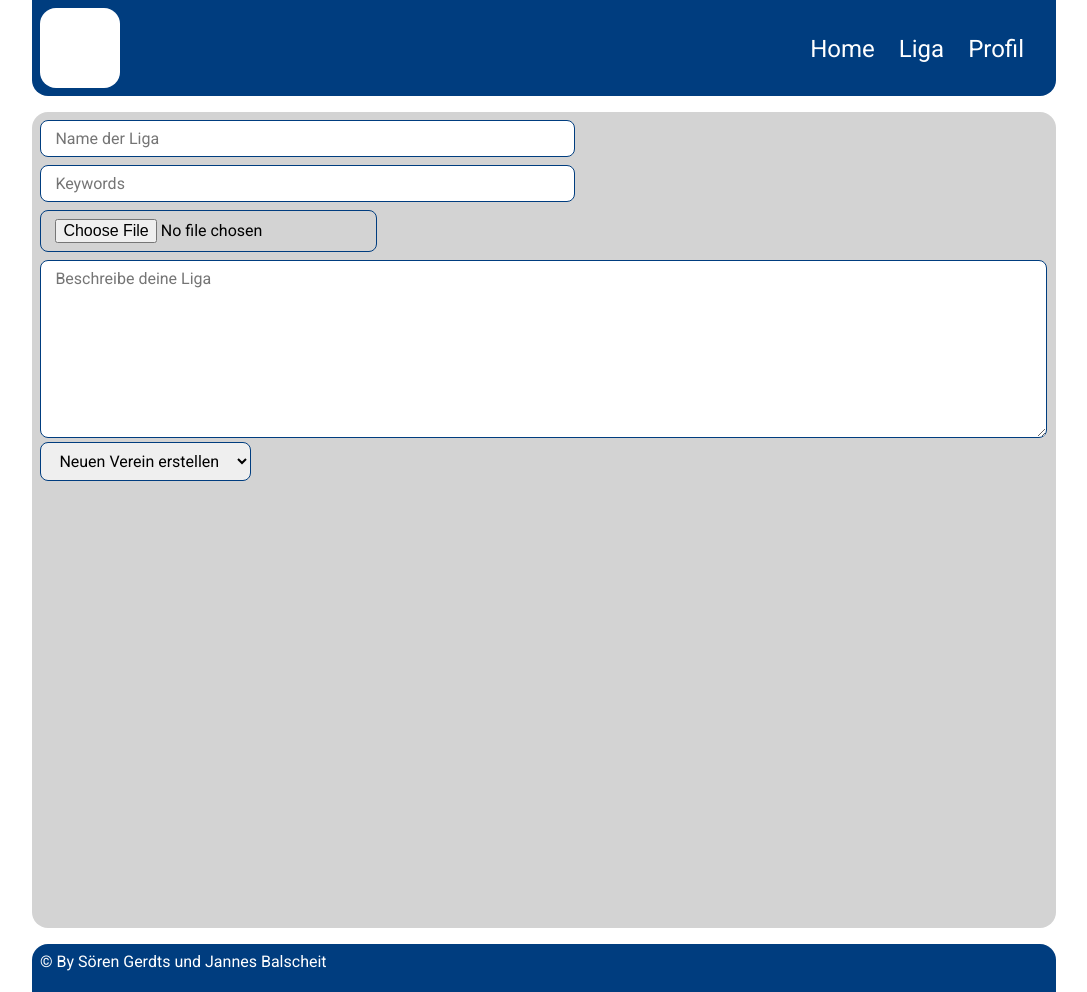
After one commit to capoaira/liga-tabelle, a PHP site: page /liga/erstellen.php in a window 1280 px wide. The commit adds this page. Shown: the whole page, without its empty margins (96-1183 px from the left). Run offline with PHP 8.4, Linux system fonts and the light colour scheme; a user stored in the database is signed in; data that the repository does not hold is empty; some libraries are stand-ins or nearby versions.

Commit message:
erste schritte

```diff
--- /dev/null
+++ b/css/liga-erstellen.css
@@ -0,0 +1,51 @@
+body {
+    grid: "head"
+          "main"
+          "foot"
+          / 1fr;
+}
+
+#content {
+    display: flex;
+    flex-direction: column;
+}
+
+input {
+    display: block;
+    margin-bottom: .5em;
+}
+
+input#liganame,
+input#keywords {
+    width: 50%;
+}
+
+textarea {
+    width: calc(100% - 2em);
+    height: 10em;
+}
+
+div#vereinErstellen {
+    position: fixed;
+    background-color: rgba(31, 31, 31, .7);
+    top: 0;
+    left: 0;
+    width: 100%;
+    height: 100%;
+    z-index: 1000;
+}
+
+div#vereinErstellen div {
+    position: absolute;
+    top: 50%;
+    left: 50%;
+    width: 60%;
+    transform: translate(-50%, -50%);
+    padding: .5em;
+    border-radius: 1em;
+    background-color: rgba(76, 153, 235, 1);
+}
+
+a.btn {
+    margin: .5em;
+}
--- a/css/style.css
+++ b/css/style.css
@@ -5,7 +5,7 @@
     font-size: 1em;
 }
 
-button {
+button, a.btn {
     width: max-content;
     border: none;
     border-radius: 5em;
@@ -13,10 +13,11 @@ button {
     background: rgb(0, 61, 127);
     color: #fff;
     cursor: pointer;
+    text-decoration: none;
     transition: opacity .2s ease;
 }
 
-button:hover {
+button:hover, a.btn:hover {
     opacity: .8;
 }
 
@@ -25,16 +26,19 @@ label {
     align-self: center;
 }
 
-input {
+input,
+textarea,
+select {
     padding: .5em .9em;
     border-radius: .5em;
     border: 1px solid rgb(0, 61, 127);
 }
 
-input:focus {
+input:focus,
+textarea:focus,
+select:focus {
     border: 2px solid rgb(0, 61, 127);
 }
-
 
 body {
     width: 80%;
@@ -185,6 +189,7 @@ nav ul {
 h1 {
     font-size: 1.5em;
     font-weight: bold;
+    margin-bottom: 1em;
 }
 
 aside {
--- a/js/profil.js
+++ b/js/profil.js
@@ -2,4 +2,4 @@ document.addEventListener("DOMContentLoaded", function () {
 	document.getElementById('pb_bearbeiten').addEventListener('change', function() {
         document.getElementById('submit').click();
     });
-})
+});
--- /dev/null
+++ b/js/verein.js
@@ -0,0 +1,9 @@
+document.addEventListener("DOMContentLoaded", function () {
+	document.getElementById('select').addEventListener('change', function() {
+        console.log('change')
+        console.log(this.value)
+        if (this.value == 'neuerVerein') {
+            document.getElementById('vereinErstellen').style.display = 'block';
+        }
+    });
+});
--- /dev/null
+++ b/liga/erstellen.php
@@ -0,0 +1,65 @@
+<?php
+    require_once('../inc/dbconnect.php');
+    session_start();
+?>
+<!doctype html>
+<html lang="de">
+	<head>
+		<title>Liga Erstellen</title>
+		<meta charset="utf-8">
+		<meta name="viewport" content="width=device-width, initial-scale=1.0">
+		<link rel="icon" href="/ligatabelle/img/favicon.png" type="image/png">
+        <link rel="stylesheet" href="/ligatabelle/css/style.css">
+        <link rel="stylesheet" href="/ligatabelle/css/liga-erstellen.css">
+        <link href="https://fonts.googleapis.com/css2?family=Roboto" rel="stylesheet">
+        <script src="http://code.jquery.com/juery-3.4.1.min.js" type="text/javascript"></script>
+        <script src="../js/verein.js" type="text/javascript"></script>
+		<meta name="description" content="">
+		<meta name="keywords" content="">
+	</head>
+	<body>
+		<?php include_once('../inc/header.php') ?>
+		<div id="content">
+            <?php
+                if (isset($_SESSION['userId'])) {
+                    $userId = $_SESSION['userId'];
+            ?>
+			<form action="php/erstellen.php" method="POST" enctype="multipart/form-data">
+                <input type="text" id="liganame" name="liganame" placeholder="Name der Liga" required>
+                <input type="text" id="keywords" name="keywords" placeholder="Keywords">
+                <input type="file" id="ligalogo" name="ligalogo">
+                <textarea id="ligabeschreibung" name="ligabeschreibung" multiline="true" placeholder="Beschreibe deine Liga"></textarea>
+
+                <select id="select">
+                    <?php
+                        $abfrage = "SELECT vereinsId, name FROM vereine WHERE erstelltVon = '$userId'";
+                        $abfragen = mysqli_query($db, $abfrage);
+                        while ($row = mysqli_fetch_object($abfragen)) {
+                            $vereinsId = $row->vereinsId;
+                            $vereinsName = $row->name;
+                            echo "<option value=\"$vereinsId\">$vereinsName</option>";
+                        }
+                    ?>
+                    <option value="neuerVerein">Neuen Verein erstellen</option>
+                </select>
+
+                <div id="vereinErstellen" style="display:none">
+                    <div>
+                        <h1>Erstelle einen Verein</h1>
+                        <input type="text" id="vereinsname" name="vereinsname" placeholder="Name der Liga" required>
+                        <input type="file" id="vereinslogos" name="vereinslogo[]">
+                        <textarea id="vereinsbeschreibung" name="vereinsbeschreibung" multiline="true" placeholder="Beschreibe deine Liga"></textarea>
+                        <button formaction="verein/php/erstellen.php">Hinzufügen</button>
+                    </div>
+                </div>
+            </form>
+
+            <?php
+                } else {
+					echo '<p><p><a href="login.php">Melde dich an</a>, um eine Liga zu erstellen.</p>';
+				}
+            ?>
+		</div>
+		<?php include_once('../inc/footer.php') ?>
+	</body>
+</html>
```
Also changed, not shown: liga/index.php (added).
